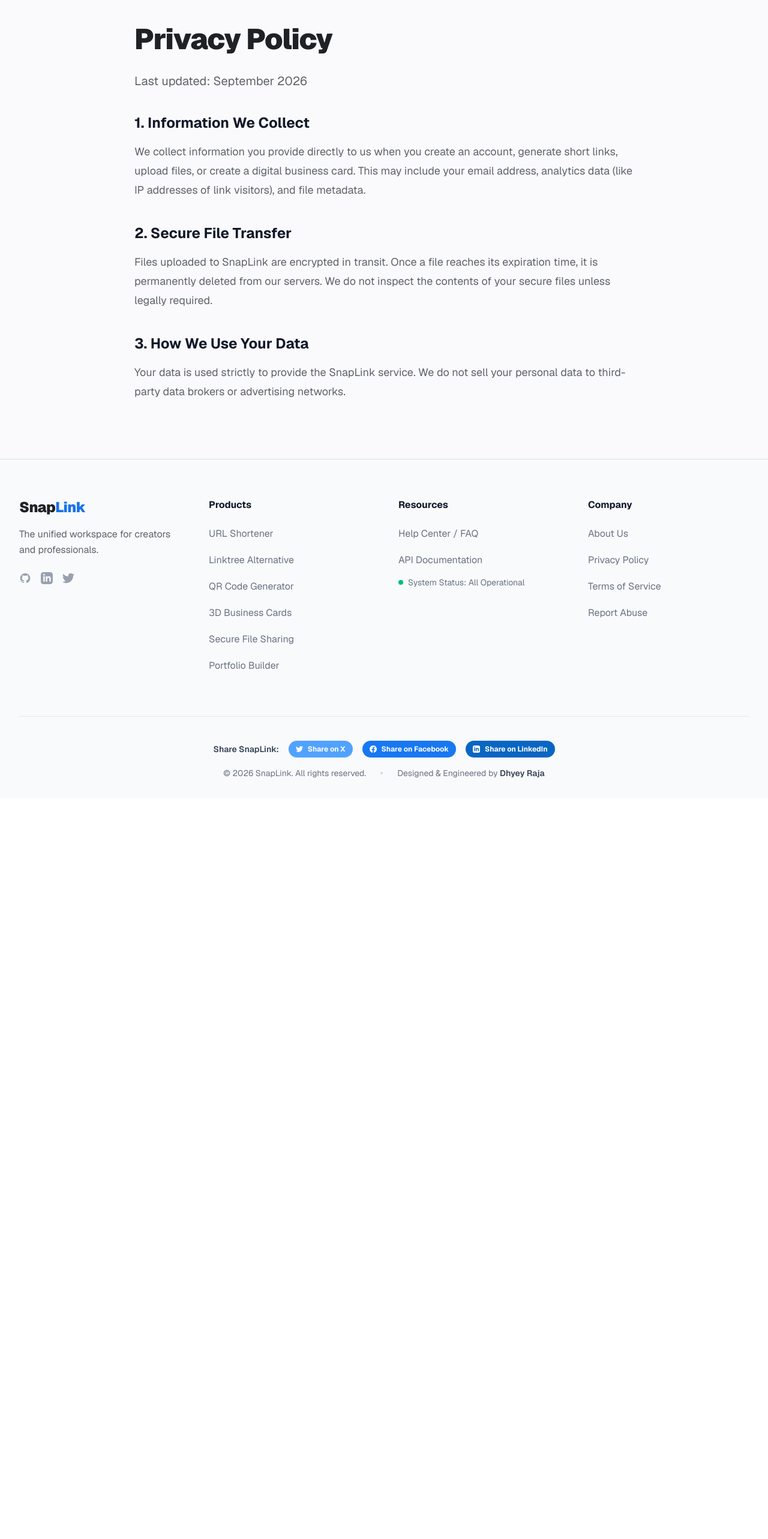
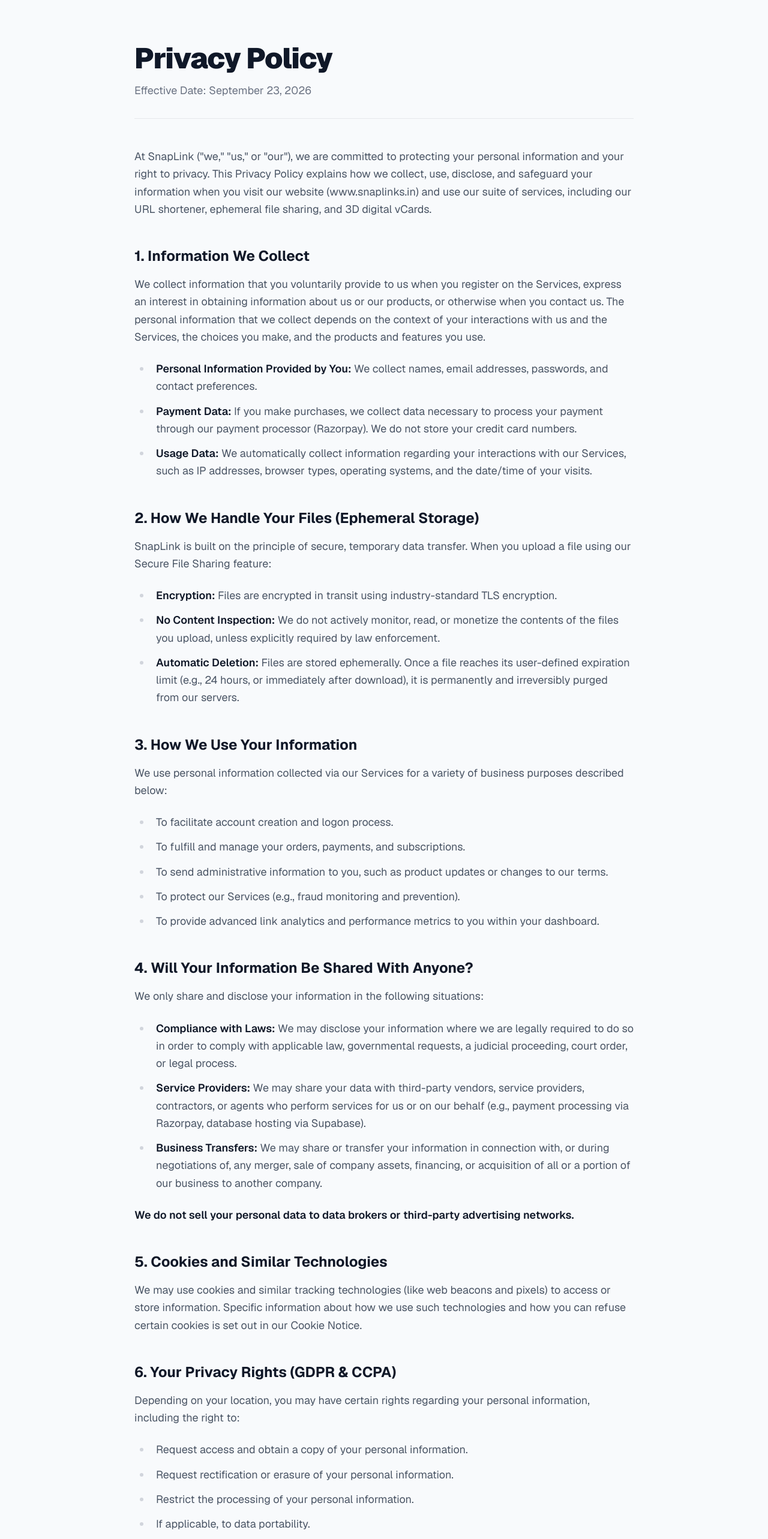
Before and after one commit to dhyey0904/snaplink, a Next.js app in the folder frontend/: page /privacy in a window 1280 px wide. Shown: the part 120-2686 px from the top of the page at 60% size. Before the commit the page ends 1451 px from the top, so only its background shows below. Built offline with nearby package versions, Linux system fonts and the light colour scheme.

Commit message:
Legal: Upgrade Privacy Policy page with professional, comprehensive GDPR/CCPA compliant terminology and cleaner typography

```diff
--- a/frontend/src/app/privacy/page.tsx
+++ b/frontend/src/app/privacy/page.tsx
@@ -1,25 +1,89 @@
+import React from 'react';
 import Navbar from '@/components/Navbar';
 import Footer from '@/components/Footer';
+import type { Metadata } from 'next';
 
-export default function Page() {
+export const metadata: Metadata = {
+  title: "Privacy Policy | SnapLink",
+  description: "Learn how SnapLink collects, uses, and protects your data. We are committed to your privacy and secure file sharing.",
+  alternates: {
+    canonical: "https://www.snaplinks.in/privacy",
+  },
+};
+
+export default function PrivacyPolicy() {
   return (
-    <div className="min-h-screen bg-[#fafafc] flex flex-col font-sans">
+    <div className="min-h-screen bg-slate-50 flex flex-col font-sans selection:bg-[#1a73e8] selection:text-white">
       <Navbar />
 
-      <main className="flex-1 w-full max-w-4xl mx-auto px-4 sm:px-6 lg:px-8 py-16 lg:py-24">
-        <h1 className="text-4xl md:text-5xl font-black text-[#202124] tracking-tight mb-8">Privacy Policy</h1>
-        <div className="prose prose-lg prose-blue max-w-none text-[#5f6368]">
+      <main className="flex-1 w-full max-w-4xl mx-auto px-4 sm:px-6 lg:px-8 pt-32 pb-24">
 
-          <p className="text-xl mb-6">Last updated: September 2026</p>
-          <h2 className="text-2xl font-bold text-gray-900 mt-10 mb-4">1. Information We Collect</h2>
-          <p className="mb-6">We collect information you provide directly to us when you create an account, generate short links, upload files, or create a digital business card. This may include your email address, analytics data (like IP addresses of link visitors), and file metadata.</p>
+        {/* Header */}
+        <div className="mb-12 border-b border-gray-200 pb-8">
+          <h1 className="text-4xl md:text-5xl font-black text-gray-900 tracking-tight mb-4">Privacy Policy</h1>
+          <p className="text-lg text-gray-500">Effective Date: September 23, 2026</p>
+        </div>
 
-          <h2 className="text-2xl font-bold text-gray-900 mt-10 mb-4">2. Secure File Transfer</h2>
-          <p className="mb-6">Files uploaded to SnapLink are encrypted in transit. Once a file reaches its expiration time, it is permanently deleted from our servers. We do not inspect the contents of your secure files unless legally required.</p>
+        {/* Content */}
+        <div className="prose prose-lg prose-blue max-w-none text-gray-600 prose-headings:text-gray-900 prose-headings:font-bold prose-h2:text-2xl prose-h2:mt-12 prose-h2:mb-4 prose-p:leading-relaxed prose-li:leading-relaxed">
 
-          <h2 className="text-2xl font-bold text-gray-900 mt-10 mb-4">3. How We Use Your Data</h2>
-          <p>Your data is used strictly to provide the SnapLink service. We do not sell your personal data to third-party data brokers or advertising networks.</p>
+          <p>
+            At SnapLink ("we," "us," or "our"), we are committed to protecting your personal information and your right to privacy.
+            This Privacy Policy explains how we collect, use, disclose, and safeguard your information when you visit our website
+            (www.snaplinks.in) and use our suite of services, including our URL shortener, ephemeral file sharing, and 3D digital vCards.
+          </p>
 
+          <h2>1. Information We Collect</h2>
+          <p>We collect information that you voluntarily provide to us when you register on the Services, express an interest in obtaining information about us or our products, or otherwise when you contact us. The personal information that we collect depends on the context of your interactions with us and the Services, the choices you make, and the products and features you use.</p>
+          <ul>
+            <li><strong>Personal Information Provided by You:</strong> We collect names, email addresses, passwords, and contact preferences.</li>
+            <li><strong>Payment Data:</strong> If you make purchases, we collect data necessary to process your payment through our payment processor (Razorpay). We do not store your credit card numbers.</li>
+            <li><strong>Usage Data:</strong> We automatically collect information regarding your interactions with our Services, such as IP addresses, browser types, operating systems, and the date/time of your visits.</li>
+          </ul>
+
+          <h2>2. How We Handle Your Files (Ephemeral Storage)</h2>
+          <p>SnapLink is built on the principle of secure, temporary data transfer. When you upload a file using our Secure File Sharing feature:</p>
+          <ul>
+            <li><strong>Encryption:</strong> Files are encrypted in transit using industry-standard TLS encryption.</li>
+            <li><strong>No Content Inspection:</strong> We do not actively monitor, read, or monetize the contents of the files you upload, unless explicitly required by law enforcement.</li>
+            <li><strong>Automatic Deletion:</strong> Files are stored ephemerally. Once a file reaches its user-defined expiration limit (e.g., 24 hours, or immediately after download), it is permanently and irreversibly purged from our servers.</li>
+          </ul>
+
+          <h2>3. How We Use Your Information</h2>
+          <p>We use personal information collected via our Services for a variety of business purposes described below:</p>
+          <ul>
+            <li>To facilitate account creation and logon process.</li>
+            <li>To fulfill and manage your orders, payments, and subscriptions.</li>
+            <li>To send administrative information to you, such as product updates or changes to our terms.</li>
+            <li>To protect our Services (e.g., fraud monitoring and prevention).</li>
+            <li>To provide advanced link analytics and performance metrics to you within your dashboard.</li>
+          </ul>
+
+          <h2>4. Will Your Information Be Shared With Anyone?</h2>
+          <p>We only share and disclose your information in the following situations:</p>
+          <ul>
+            <li><strong>Compliance with Laws:</strong> We may disclose your information where we are legally required to do so in order to comply with applicable law, governmental requests, a judicial proceeding, court order, or legal process.</li>
+            <li><strong>Service Providers:</strong> We may share your data with third-party vendors, service providers, contractors, or agents who perform services for us or on our behalf (e.g., payment processing via Razorpay, database hosting via Supabase).</li>
+            <li><strong>Business Transfers:</strong> We may share or transfer your information in connection with, or during negotiations of, any merger, sale of company assets, financing, or acquisition of all or a portion of our business to another company.</li>
+          </ul>
+          <p><strong>We do not sell your personal data to data brokers or third-party advertising networks.</strong></p>
+
+          <h2>5. Cookies and Similar Technologies</h2>
+          <p>We may use cookies and similar tracking technologies (like web beacons and pixels) to access or store information. Specific information about how we use such technologies and how you can refuse certain cookies is set out in our Cookie Notice.</p>
+
+          <h2>6. Your Privacy Rights (GDPR & CCPA)</h2>
+          <p>Depending on your location, you may have certain rights regarding your personal information, including the right to:</p>
+          <ul>
+            <li>Request access and obtain a copy of your personal information.</li>
+            <li>Request rectification or erasure of your personal information.</li>
+            <li>Restrict the processing of your personal information.</li>
+            <li>If applicable, to data portability.</li>
+          </ul>
+          <p>To exercise any of these rights, please contact us using the information provided below. We will consider and act upon any request in accordance with applicable data protection laws.</p>
+
+          <h2>7. Contact Us</h2>
+          <p>If you have questions or comments about this Privacy Policy, you may email us at:</p>
+          <p className="font-bold text-gray-900">privacy@snaplinks.in</p>
         </div>
       </main>
 
```
